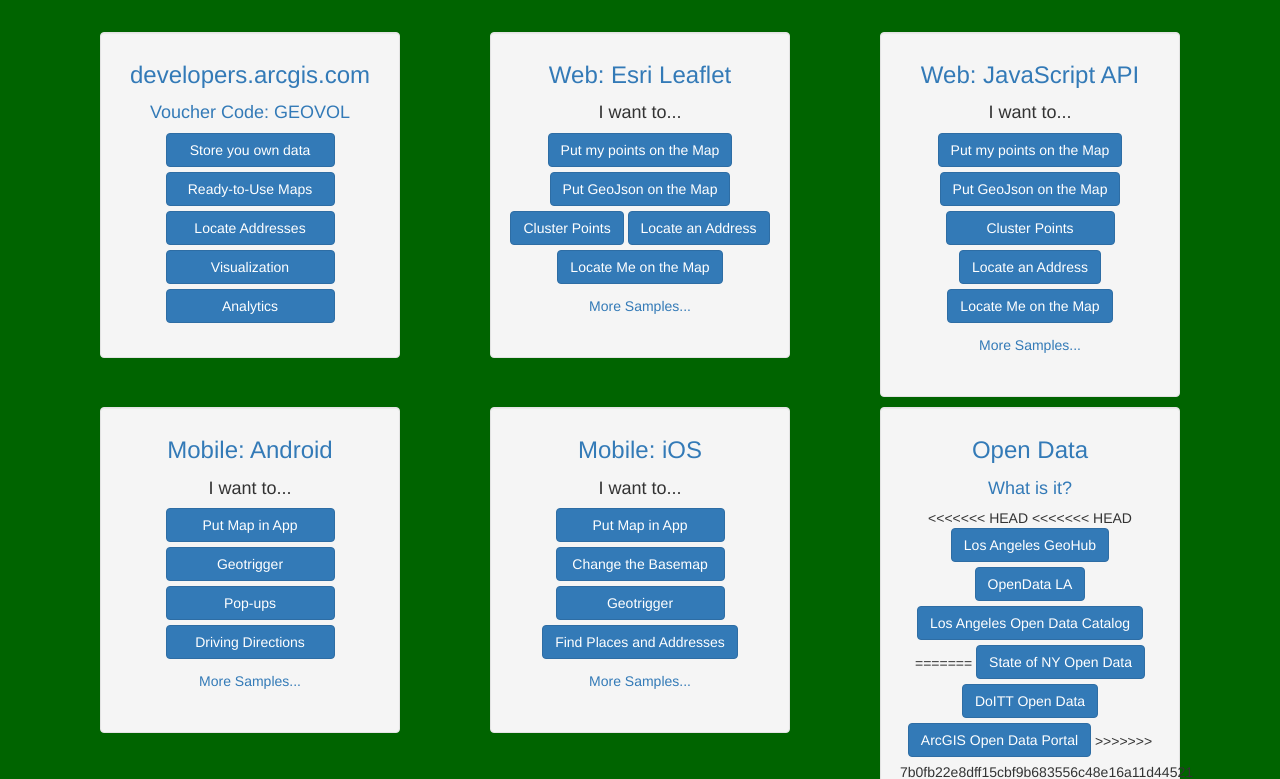
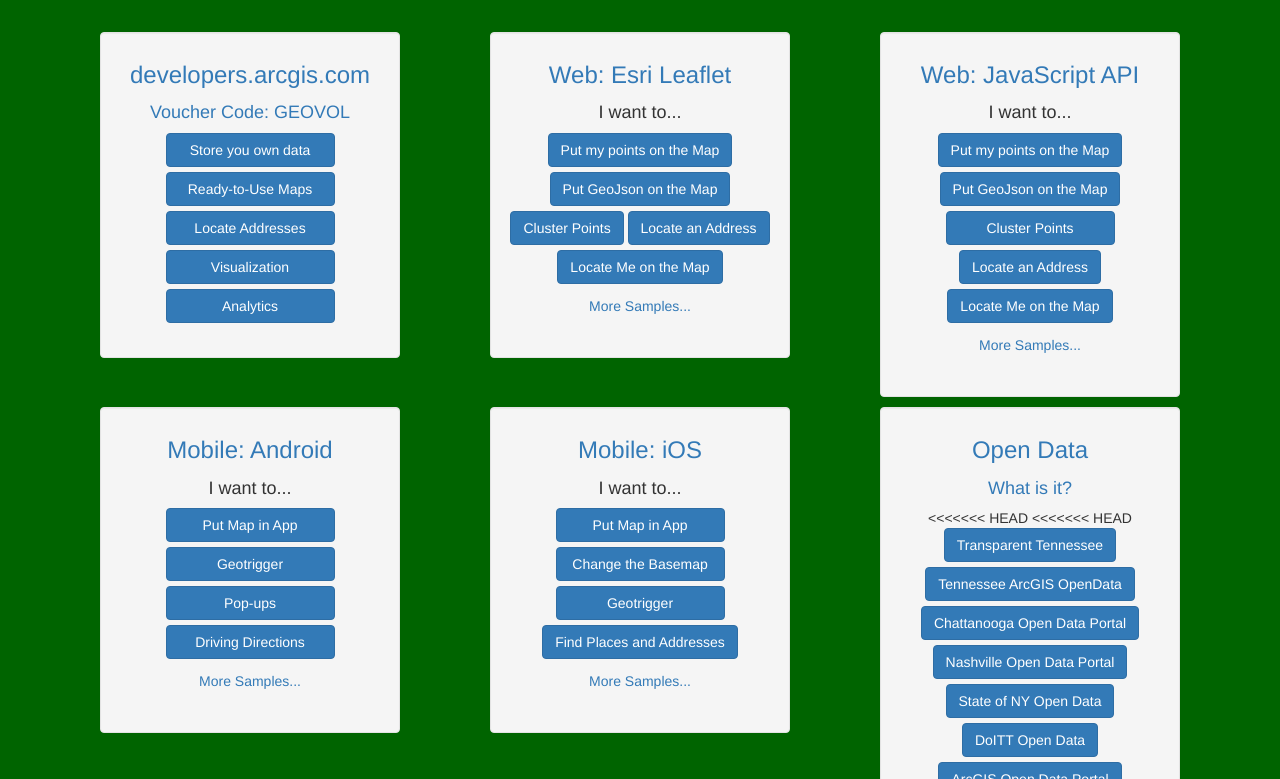
Before and after one commit to david-chambers/hackathon-handbook, a plain HTML site: page appendix.html in a window 1280 px wide. Shown: the part 152-931 px from the top of the page. Drawn offline with nearby package versions, Linux system fonts and the light colour scheme.

Commit message:
Updated open data links to reflect Tennessee portals

```diff
--- a/appendix.html
+++ b/appendix.html
@@ -139,16 +139,15 @@
                   <p>
 <<<<<<< HEAD
 <<<<<<< HEAD
-					  <a href="http://geohub.lacity.org/" class="btn btn-primary btn-wide-100 btn-max-width">Los Angeles GeoHub</a>
-                      <a href="http://www.opendatala.org/" class="btn btn-primary btn-wide-100 btn-max-width">OpenData LA</a>
-                      <a href="https://data.lacity.org/browse" class="btn btn-primary btn-wide-100 btn-max-width">Los Angeles Open Data Catalog</a>
-=======
+					  <a href="http://tn.gov/transparenttn" class="btn btn-primary btn-wide-100 btn-max-width">Transparent Tennessee</a>
+                      <a href="http://tn.tnmap.opendata.arcgis.com/" class="btn btn-primary btn-wide-100 btn-max-width">Tennessee ArcGIS OpenData</a>
+                      <a href="https://data.chattlibrary.org/" class="btn btn-primary btn-wide-100 btn-max-width">Chattanooga Open Data Portal</a>
+					  <a href="https://data.nashville.gov/" class="btn btn-primary btn-wide-100 btn-max-width">Nashville Open Data Portal</a>
+
 					  <a href="http://www.arcgis.com/home/item.html?id=dad79bc9db8e4bc897b12442f6453c4a" class="btn btn-primary btn-wide-100 btn-max-width">State of NY Open Data</a>
                       <a href="http://www1.nyc.gov/site/doitt/initiatives/open-data.page" class="btn btn-primary btn-wide-100 btn-max-width">DoITT Open Data</a>
                   <a href="http://opendata.arcgis.com/" class="btn btn-primary btn-wide-100 btn-max-width">ArcGIS Open Data Portal</a>
->>>>>>> 7b0fb22e8dff15cbf9b683556c48e16a11d44521
-=======
-                      <a href="https://opendata.arcgis.com" class="btn btn-primary btn-wide-100 btn-max-width">ArcGIS Open Data</a>
+              <a href="https://opendata.arcgis.com" class="btn btn-primary btn-wide-100 btn-max-width">ArcGIS Open Data</a>
 					  <a href="http://data.mountainview.opendata.arcgis.com/" class="btn btn-primary btn-wide-100 btn-max-width">Mountain View Open GIS Data</a>
                       <a href=http://http://gis.cupertino.opendata.arcgis.com/" class="btn btn-primary btn-wide-100 btn-max-width">Cupertino Open GIS Data</a>
                       <a href="http://data.california.opendata.arcgis.com/" class="btn btn-primary btn-wide-100 btn-max-width">State of California Open Data</a>
```
